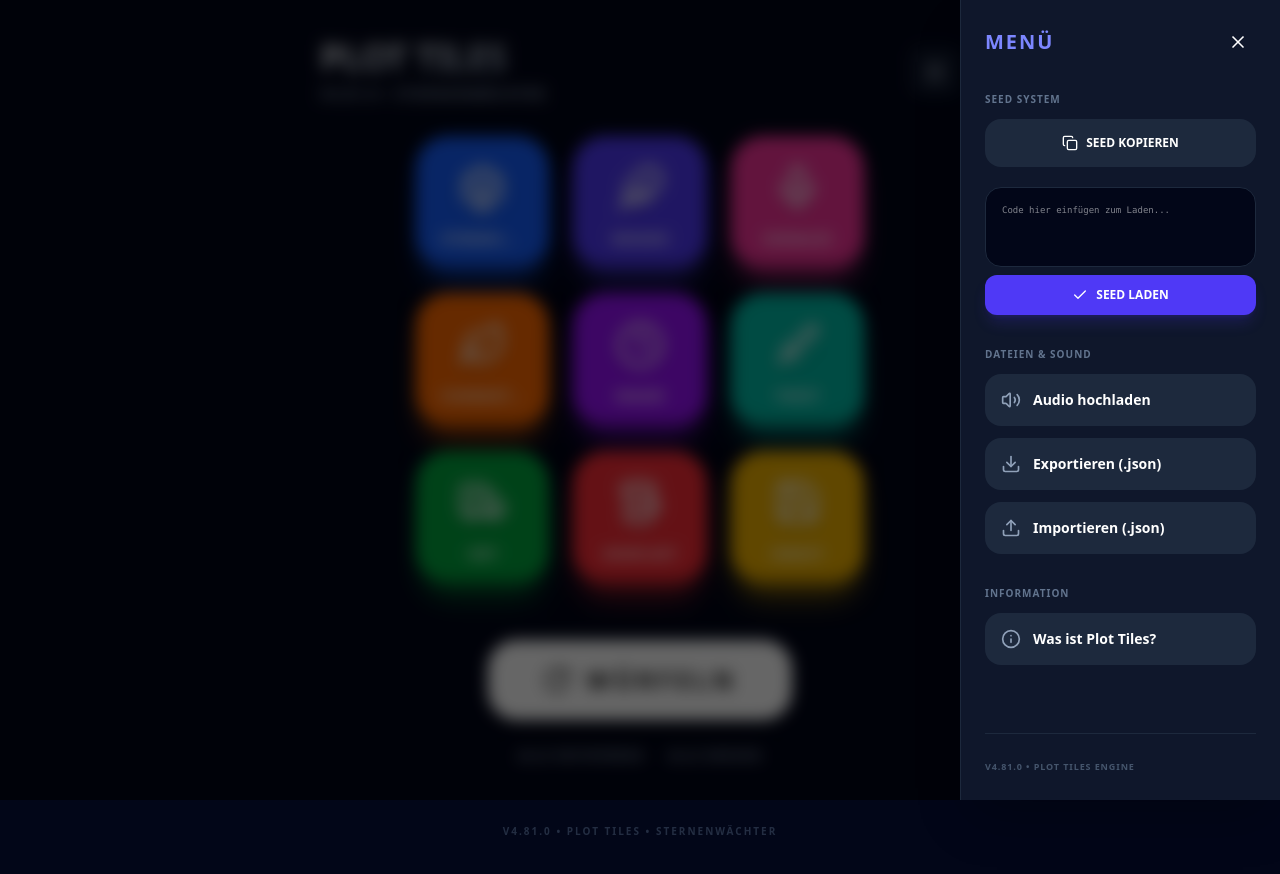
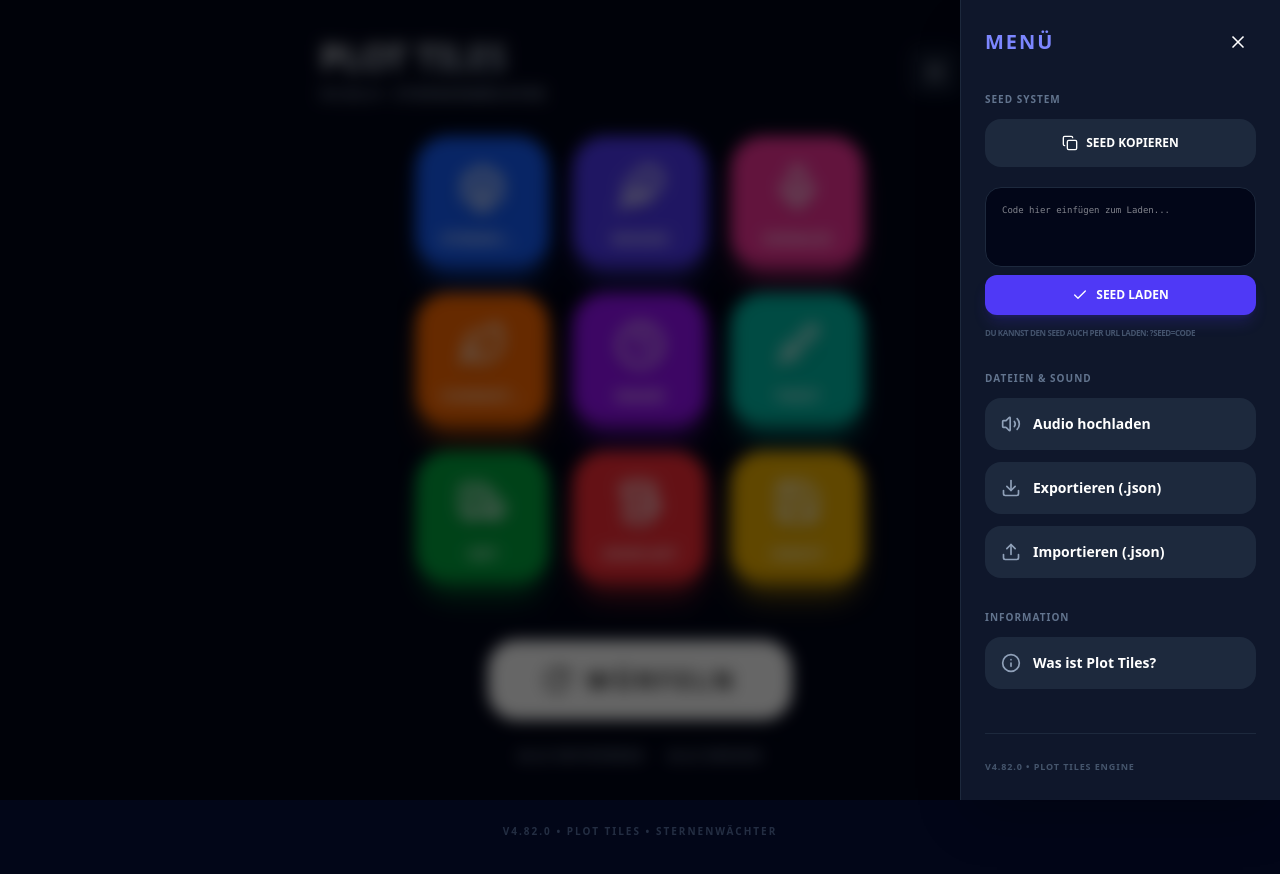
Before and after one commit to m3koenig/PlotTiles, a React (Vite) app: page / in a window 1280 px wide. Both pictures are taken after a click on the button 935 px from the left and 72 px from the top of the page. Shown: the top 874 px of the page. Built offline with nearby package versions, Linux system fonts and the light colour scheme.

Commit message:
🛠️Update: Load Seed from URL

```diff
--- a/src/App.jsx
+++ b/src/App.jsx
@@ -26,7 +26,7 @@ import {
   Sprout, Stethoscope, StickyNote, Table, Tablet, Tag, Target, Tent, Terminal, Thermometer,
   ThumbsDown, ThumbsUp, Ticket, Timer, Tornado, Train, Trash, Trophy, Truck, Tv, Users,
   Video, Wallet, Waves, Webcam, Wifi, Wine,
-  Bold, Italic, Heading1, Heading2, Layout, Sparkles, Copy
+  Bold, Italic, Heading1, Heading2, Layout, Sparkles, Copy, Link as LinkIcon
 } from 'lucide-react';
 
 // ==========================================
@@ -252,7 +252,10 @@ const App = () => {
   const initDice = useCallback(() => {
     const params = new URLSearchParams(window.location.search);
     const urlSeed = params.get('seed');
+
+    // Check if seed exists in URL and load it
     if (urlSeed) {
+      setSeedInput(urlSeed); // Set text field directly
       const decoded = decodeState(urlSeed);
       if (decoded && Array.isArray(decoded)) {
         setDice(decoded);
@@ -397,7 +400,7 @@ const App = () => {
       }
     } catch (err) {
       console.error("Error copying seed: ", err);
-    }
+}
     document.body.removeChild(textArea);
   };
 
@@ -425,7 +428,7 @@ const App = () => {
 
     setTimeout(() => {
       setDice(prevDice => {
-        // Nur verfügbare Kategorien (nicht gesperrte) neu mischen
+      // Nur verfügbare Kategorien (nicht gesperrte) neu mischen
         const lockedCategoriesLabels = prevDice.filter(d => d.locked).map(d => d.category.label);
         const availableCategories = CATEGORIES.filter(c => !lockedCategoriesLabels.includes(c.label));
         const shuffledAvailableCategories = shuffleArray(availableCategories);
@@ -496,7 +499,7 @@ const App = () => {
     const blob = new Blob([JSON.stringify(dice, null, 2)], { type: 'application/json' });
     const link = document.createElement('a');
     link.href = URL.createObjectURL(blob);
-    link.download = `plot-tiles-v4-81-0.json`;
+    link.download = `plot-tiles-v4-82-0.json`;
     link.click();
     setIsMenuOpen(false);
   };
@@ -540,7 +543,7 @@ const App = () => {
       <header className="w-full max-w-2xl flex justify-between items-center mb-8 mt-6 px-4 text-left">
         <div className="text-left">
           <h1 className="text-4xl font-black tracking-tight bg-clip-text text-transparent bg-gradient-to-br from-white to-slate-500 uppercase leading-none">Plot Tiles</h1>
-          <p className="text-slate-400 text-sm font-bold tracking-widest uppercase mt-2">v4.81.0 • Sternenwächter</p>
+          <p className="text-slate-400 text-sm font-bold tracking-widest uppercase mt-2">v4.82.0 • Sternenwächter</p>
         </div>
         <button
           onClick={() => setIsMenuOpen(true)}
@@ -577,6 +580,7 @@ const App = () => {
                   <Check size={16} /> Seed Laden
                 </button>
               </div>
+              <p className="text-[8px] text-slate-600 uppercase font-bold tracking-tighter">Du kannst den Seed auch per URL laden: ?seed=CODE</p>
             </div>
 
             <div className="flex flex-col gap-3 text-left">
@@ -608,7 +612,7 @@ const App = () => {
             </div>
 
             <div className="mt-auto pt-6 border-t border-slate-800 text-center">
-              <p className="text-[9px] font-black text-slate-600 uppercase tracking-widest leading-loose text-left">v4.81.0 • Plot Tiles Engine</p>
+              <p className="text-[9px] font-black text-slate-600 uppercase tracking-widest leading-loose text-left">v4.82.0 • Plot Tiles Engine</p>
             </div>
           </div>
         </>
@@ -860,7 +864,7 @@ const App = () => {
       </div>
 
       {/* GLOBAL FOOTER */}
-      <footer className="mt-auto py-12 text-slate-600 text-[10px] font-bold tracking-[0.2em] uppercase text-center opacity-50 text-left">v4.81.0 • Plot Tiles • Sternenwächter</footer>
+      <footer className="mt-auto py-12 text-slate-600 text-[10px] font-bold tracking-[0.2em] uppercase text-center opacity-50 text-left">v4.82.0 • Plot Tiles • Sternenwächter</footer>
 
       {/* CSS STYLES & ANIMATIONS */}
       <style>{`
```
